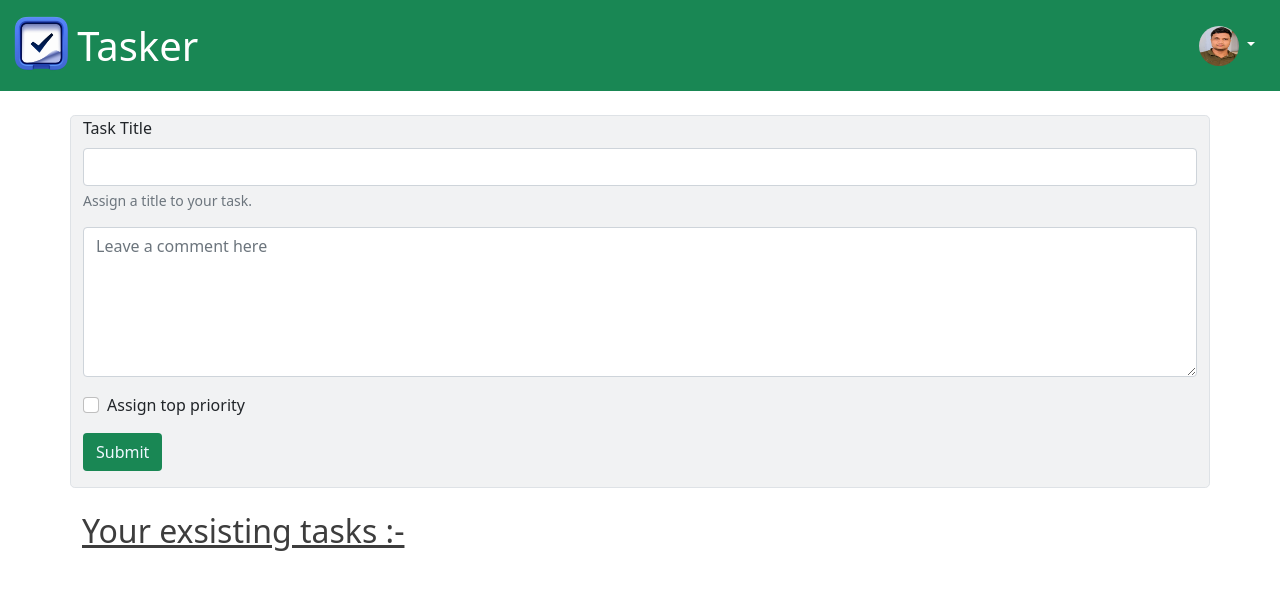
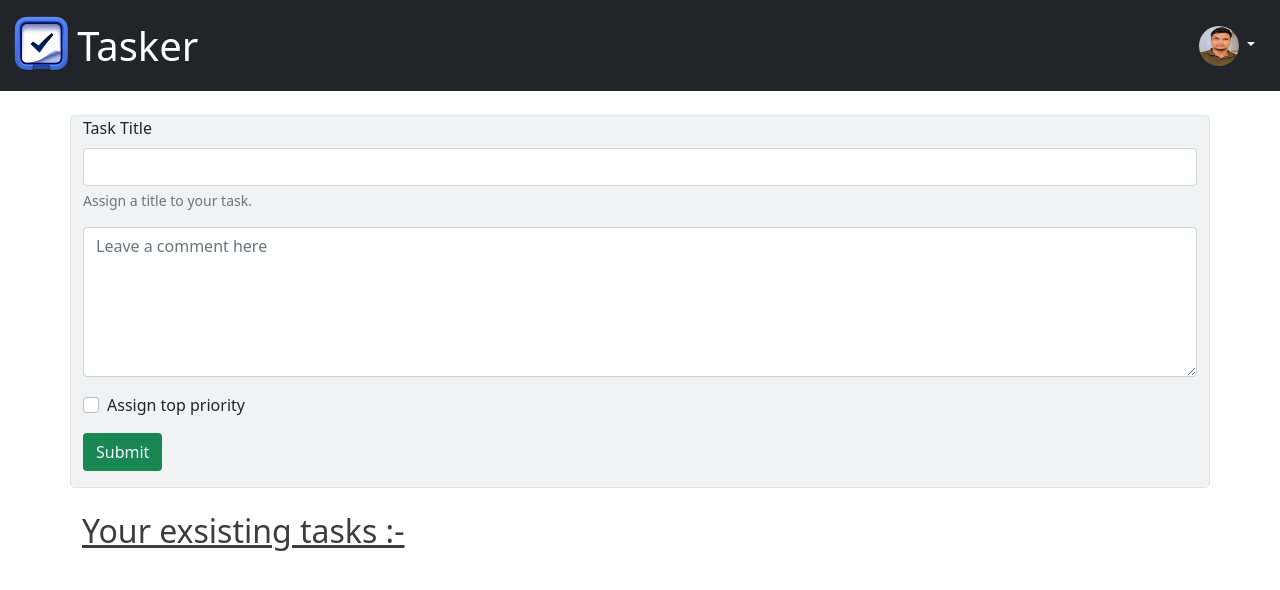
Before and after one commit to ErSndubey/Tasker, a plain HTML site: page index.html in a window 1280 px wide. Drawn offline with nearby package versions, Linux system fonts and the light colour scheme.

Commit message:
Update index.html

```diff
--- a/index.html
+++ b/index.html
@@ -18,7 +18,7 @@
   </head>
   <body>
     <!-- navigation bar starts  -->
-    <nav class="navbar navbar-light bg-success navbar-fixed-top">
+    <nav class="navbar navbar-light bg-dark navbar-fixed-top">
       <div class="container-fluid">
         <a class="navbar-brand" href="#">
           <img
@@ -35,7 +35,7 @@
 
   <!-- Profile drop down button button -->
   <div class="btn-group end ms-2">
-    <button type="button" class="btn btn-success dropdown-toggle" data-bs-toggle="dropdown"
+    <button type="button" class="btn btn-dark dropdown-toggle" data-bs-toggle="dropdown"
         aria-expanded="false">
         <img id="profileImage" src="user.jpg" width="40" height="40" class="rounded-circle">
     </button>
```
